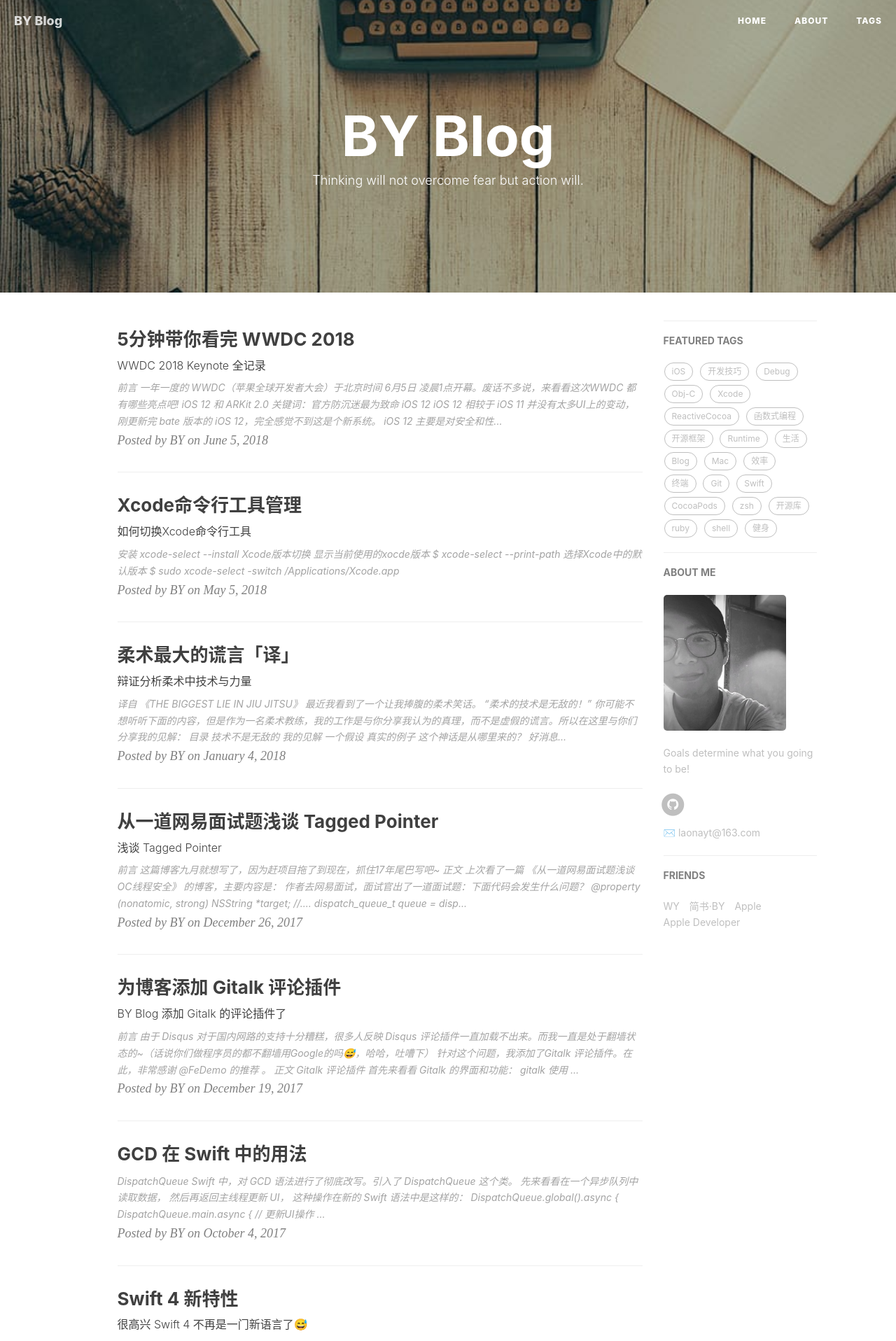
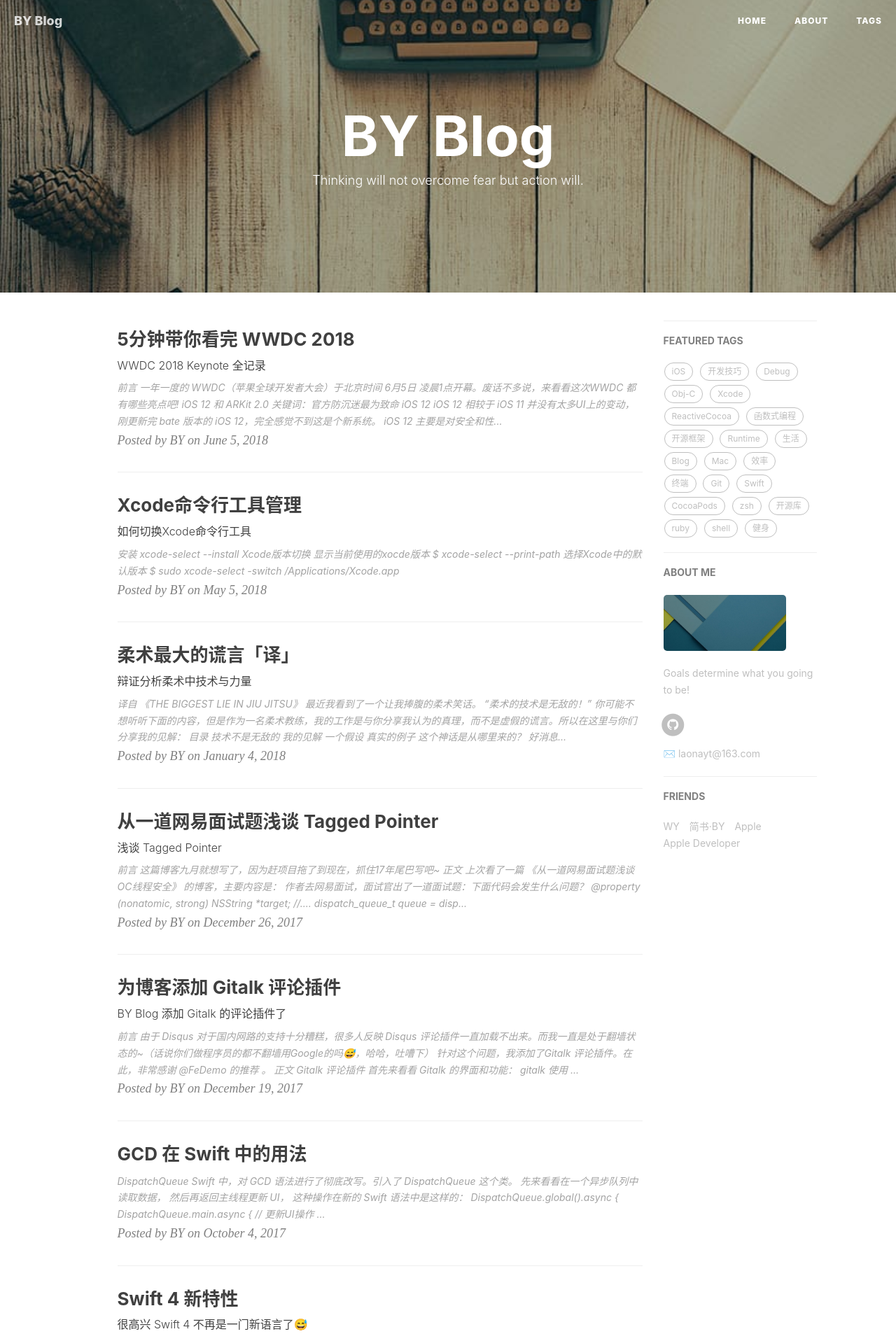
Before and after one commit to laonayt/laonayt.github.io, a Jekyll site: the page built from index.html, in a window 1280 px wide. Shown: the top 1916 px of the page at 70% size. Built offline with Jekyll 4.4.1, drawn with Linux system fonts in a browser that asks for light colours; nearby versions of some CDN libraries; the list of posts is cut into pages by our own code; comment, search, counter and statistics services are not loaded.

Commit message:
Update _config.yml

```diff
--- a/_config.yml
+++ b/_config.yml
@@ -12,7 +12,7 @@
 # Sidebar settings
 sidebar: true                           # whether or not using Sidebar.
 sidebar-about-description: "Goals determine what you going to be!"
-sidebar-avatar: /img/about-BY-gentle.jpg      # use absolute URL, seeing it's used in both `/` and `/about/`
+sidebar-avatar: /img/tag-bg-o.jpg      # use absolute URL, seeing it's used in both `/` and `/about/`
 
 
 
```
